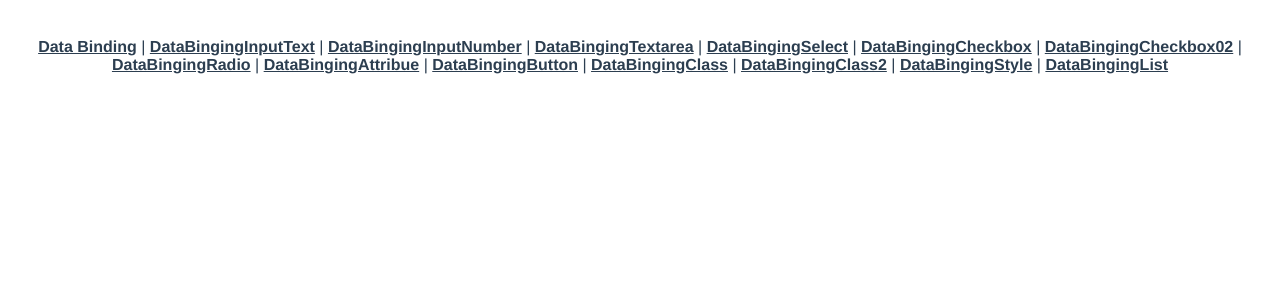
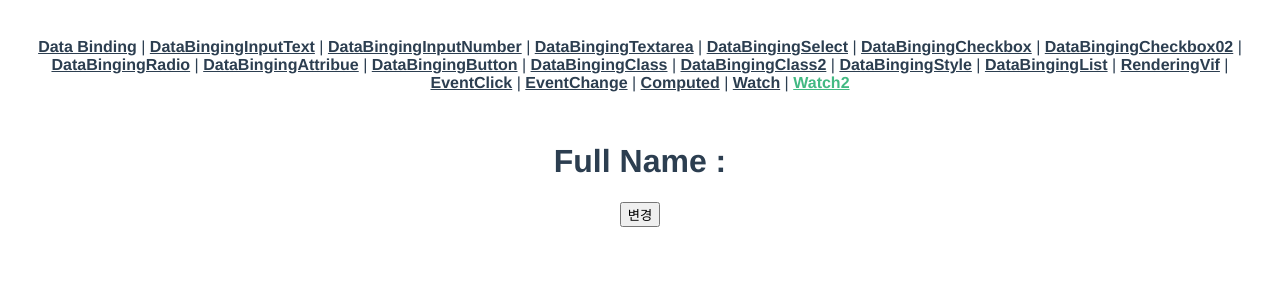
Before and after one commit to GODdaeyoon/study_vue, a Vue app in the folder vue-project/: page /Watch2 in a window 1280 px wide. Shown: the top 300 px of the page. Built offline with nearby package versions, Linux system fonts and the light colour scheme.

Commit message:
20220521

```diff
--- a/vue-project/src/App.vue
+++ b/vue-project/src/App.vue
@@ -13,7 +13,13 @@
     <router-link to="/DataBingingClass">DataBingingClass</router-link> |
     <router-link to="/DataBingingClass2">DataBingingClass2</router-link> |
     <router-link to="/DataBingingStyle">DataBingingStyle</router-link> |
-    <router-link to="/DataBingingList">DataBingingList</router-link>
+    <router-link to="/DataBingingList">DataBingingList</router-link> |
+    <router-link to="/RenderingVif">RenderingVif</router-link> |
+    <router-link to="/EventClick">EventClick</router-link> |
+    <router-link to="/EventChange">EventChange</router-link> |
+    <router-link to="/Computed">Computed</router-link> |
+    <router-link to="/Watch">Watch</router-link> |
+    <router-link to="/Watch2">Watch2</router-link>
   </nav>
   <router-view/>
 </template>
--- a/vue-project/src/router/index.js
+++ b/vue-project/src/router/index.js
@@ -13,7 +13,12 @@ import DataBingingClass from '../views/DataBingingClass.vue'
 import DataBingingClass2 from '../views/DataBingingClass2.vue'
 import DataBingingStyle from '../views/DataBingingStyle.vue'
 import DataBingingList from '../views/DataBingingList.vue'
-
+import RenderingVif from '../views/RenderingVif.vue'
+import EventClick from '../views/EventClick.vue'
+import EventChange from '../views/EventChange.vue'
+import Computed from '../views/Computed.vue'
+import Watch from '../views/Watch.vue'
+import Watch2 from '../views/Watch2.vue'
 
 const routes = [
 
@@ -95,6 +100,36 @@ const routes = [
     name: 'DataBingingList',
     component: DataBingingList
   },
+  {
+    path: '/RenderingVif',
+    name: 'RenderingVif',
+    component: RenderingVif
+  },
+  {
+    path: '/EventClick',
+    name: 'EventClick',
+    component: EventClick
+  },
+  {
+    path: '/EventChange',
+    name: 'EventChange',
+    component: EventChange
+  },
+  {
+    path: '/Computed',
+    name: 'Computed',
+    component: Computed
+  },
+  {
+    path: '/Watch',
+    name: 'Watch',
+    component: Watch
+  },
+  {
+    path: '/Watch2',
+    name: 'Watch2',
+    component: Watch2
+  },
 ]
 
 const router = createRouter({
--- /dev/null
+++ b/vue-project/src/views/Computed.vue
@@ -0,0 +1,20 @@
+<template>
+    <div>
+        <h1>Full Name :{{fullName}}</h1>
+    </div>
+</template>
+<script>
+    export default {
+        data(){
+            return {
+                firstName:'Daeyoon',
+                lastName:'Kim'
+            };
+        },
+        computed:{
+            fullName(){
+                return this.firstName + ' ' + this.lastName;
+            }
+        }
+    }
+</script>
--- /dev/null
+++ b/vue-project/src/views/EventChange.vue
@@ -0,0 +1,23 @@
+<template>
+    <div>
+        <select v-model="selectedValue" @change="changeSelect">
+            <option value="서울">서울</option>
+            <option value="부산">부산</option>
+            <option value="제주">제주</option>
+        </select>
+    </div>
+</template>
+<script>
+export default {
+    data(){
+        return {
+            selectedValue:''
+        };
+    },
+    methods:{
+        changeSelect(){
+            alert(this.selectedValue)
+        }
+    }
+}
+</script>
--- /dev/null
+++ b/vue-project/src/views/EventClick.vue
@@ -0,0 +1,20 @@
+<template>
+    <div>
+        <button type="button" @click="setCount(7)">set 7</button>
+        <p>The counter is : {{counter}}</p>
+    </div>
+</template>
+<script>
+export default {
+    data(){
+        return {
+           counter:0
+        };
+    },
+    methods:{
+        setCount(counter){
+            this.counter = counter;
+        }
+    }
+}
+</script>
--- /dev/null
+++ b/vue-project/src/views/RenderingVif.vue
@@ -0,0 +1,16 @@
+<template>
+    <div>
+        <h1 v-if="type=='A'">A</h1>
+        <h1 v-else-if="type=='B'">B</h1>
+        <h1 v-else>C</h1>
+    </div>
+</template>
+<script>
+export default {
+    data(){
+        return {
+            type:'D'
+        };
+    },
+}
+</script>
--- /dev/null
+++ b/vue-project/src/views/Watch.vue
@@ -0,0 +1,24 @@
+<template>
+    <div>
+        <h1>Full Name :{{fullName}}</h1>
+    </div>
+</template>
+<script>
+    export default {
+        data(){
+            return {
+                firstName:'Daeyoon',
+                lastName:'Kim',
+                fullName:''
+            };
+        },
+        watch :{
+            firstName(){
+                this.fullName = this.firstName + ' ' + this.lastName;
+            },
+            lastName(){
+                this.fullMane = this.firstName + ' ' + this.lastName;
+            }
+        }
+    }
+</script>
--- /dev/null
+++ b/vue-project/src/views/Watch2.vue
@@ -0,0 +1,30 @@
+<template>
+    <div>
+        <h1>Full Name :{{fullName}}</h1>
+        <button type="button" @click="changeName">변경</button>
+    </div>
+</template>
+<script>
+    export default {
+        data(){
+            return {
+                firstName:'Daeyoon',
+                lastName:'Kim',
+                fullName:''
+            };
+        },
+        watch :{
+            firstName(){
+                this.fullName = this.firstName + ' ' + this.lastName;
+            },
+            lastName(){
+                this.fullMane = this.firstName + ' ' + this.lastName;
+            }
+        },
+        methods:{
+            changeName(){
+                this.firstName = "Eunsol"
+            }
+        }
+    }
+</script>
```
Also changed, not shown: 1 other file (tests, documents, lock files or other folders).
